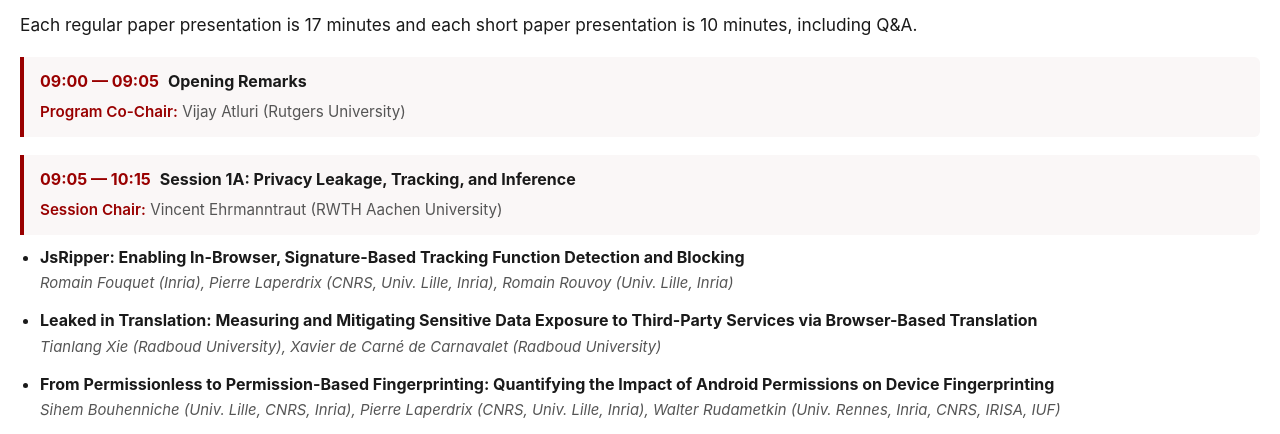
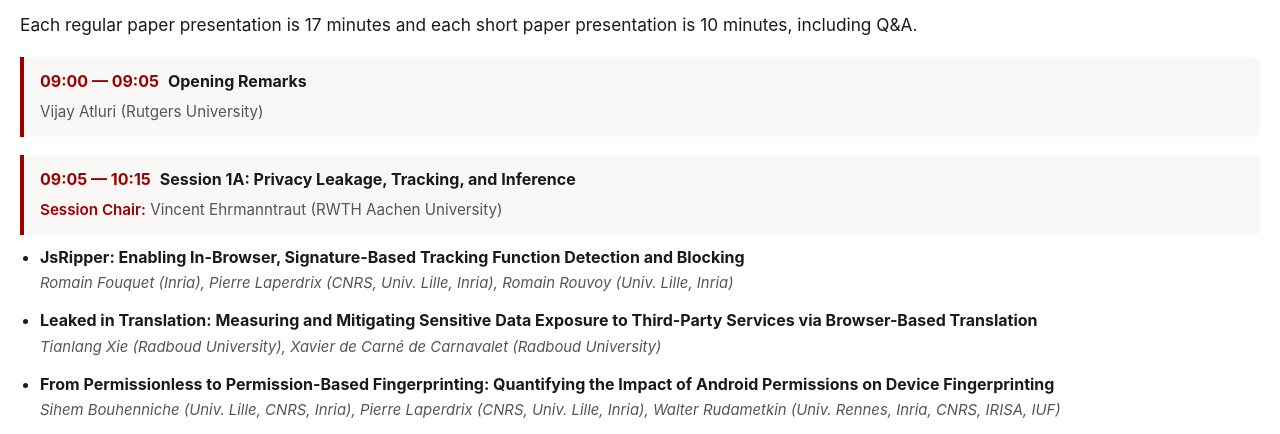
Before and after one commit to wpes2026/wpes2026.github.io, a plain HTML site: page program.html in a window 1280 px wide. Shown: the part 359-793 px from the top of the page. Drawn offline with Linux system fonts and the light colour scheme.

Commit message:
Drop the role label from the remarks credit lines
Co-Authored-By: Claude Opus 5 <noreply@anthropic.com>

```diff
--- a/program.html
+++ b/program.html
@@ -43,7 +43,7 @@
       <p class="lead">Each regular paper presentation is 17 minutes and each short paper presentation is 10 minutes, including Q&amp;A.</p>
 
       <div class="session"><span class="time">09:00 &mdash; 09:05</span> &nbsp;<strong>Opening Remarks</strong><br>
-        <span class="chair"><strong>Program Co-Chair:</strong> Vijay Atluri (Rutgers University)</span></div>
+        <span class="chair">Vijay Atluri (Rutgers University)</span></div>
 
       <div class="session"><span class="time">09:05 &mdash; 10:15</span> &nbsp;<strong>Session 1A: Privacy Leakage, Tracking, and Inference</strong><br>
         <span class="chair"><strong>Session Chair:</strong> Vincent Ehrmanntraut (RWTH Aachen University)</span></div>
@@ -135,7 +135,7 @@
       </ul>
 
       <div class="session"><span class="time">17:25 &mdash; 17:30</span> &nbsp;<strong>Closing Remarks</strong><br>
-        <span class="chair"><strong>Program Co-Chair:</strong> Vijay Atluri (Rutgers University)</span></div>
+        <span class="chair">Vijay Atluri (Rutgers University)</span></div>
 
     </div>
   </main>
```
